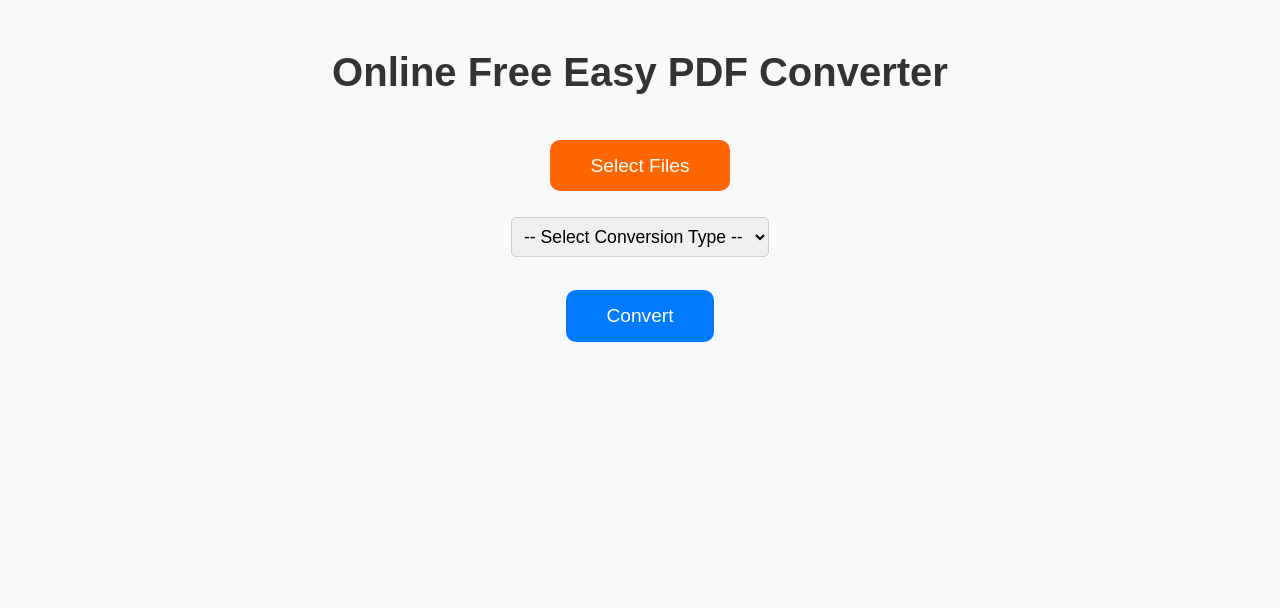
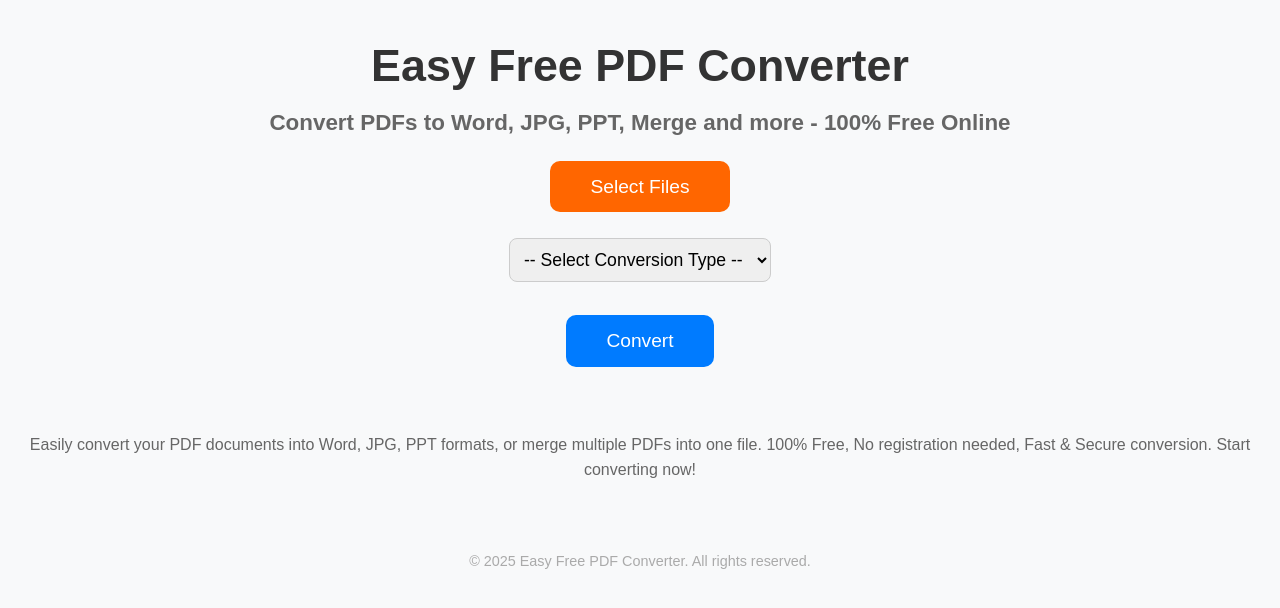
Before and after one commit to guojiajiajia1988/pdf_converter, a Flask app: page / in a window 1280 px wide. Shown: the top 608 px of the page. Run offline with Flask 3, Linux system fonts and the light colour scheme.

Commit message:
Update upload.html

```diff
--- a/templates/upload.html
+++ b/templates/upload.html
@@ -1,28 +1,34 @@
 <!DOCTYPE html>
 <html lang="en">
 <head>
-    <meta name="google-site-verification" content="uCbwUpp9tzw_9LZxBmjAFlzn4NRmUXSF1X7rCS8_JmA" />
     <meta charset="UTF-8">
     <meta name="viewport" content="width=device-width, initial-scale=1.0">
-    <title>Free Online PDF Converter | PDF to Word, Word to PDF, JPG to PDF, Merge PDFs</title>
-    <meta name="description" content="Easily convert PDF to Word, Word to PDF, JPG to PDF, PPT to PDF, and merge PDFs online for free. Fast, secure, and easy to use. No registration needed.">
-    <meta name="keywords" content="PDF converter, PDF to Word, Word to PDF, JPG to PDF, Merge PDFs, Free online converter, Easy PDF tools">
+    <title>Free Online PDF Converter - Easy & Fast</title>
+    <meta name="description" content="Convert PDF to Word, Word to PDF, JPG to PDF, PPT to PDF, Merge PDFs online easily and quickly. 100% free and secure.">
     <link rel="icon" href="/static/favicon.ico" type="image/x-icon">
     <style>
         body {
             background-color: #f8f9fa;
             font-family: 'Arial', sans-serif;
-            text-align: center;
             margin: 0;
             padding: 0;
+            text-align: center;
+        }
+        header {
+            margin-top: 40px;
         }
         h1 {
-            margin-top: 50px;
-            font-size: 2.5rem;
+            font-size: 2.8rem;
             color: #333;
+            margin-bottom: 10px;
+        }
+        h2 {
+            font-size: 1.4rem;
+            color: #666;
+            margin-bottom: 40px;
         }
         .upload-section {
-            margin-top: 60px;
+            margin-top: 30px;
         }
         .btn-upload, .btn-convert {
             padding: 15px 40px;
@@ -43,21 +49,35 @@
         .uploaded-files {
             margin-top: 20px;
             font-size: 1rem;
-            color: #666;
+            color: #555;
         }
         select {
             margin-top: 20px;
             font-size: 1.1rem;
-            padding: 8px;
-            border-radius: 5px;
+            padding: 10px;
+            border-radius: 8px;
             border: 1px solid #ccc;
+        }
+        .description {
+            margin: 50px 20px;
+            font-size: 1rem;
+            color: #666;
+            line-height: 1.6;
+        }
+        footer {
+            margin-top: 50px;
+            padding: 20px;
+            font-size: 0.9rem;
+            color: #aaa;
         }
     </style>
 </head>
-
 <body>
 
-    <h1><b>Online Free Easy PDF Converter</b></h1>
+    <header>
+        <h1><b>Easy Free PDF Converter</b></h1>
+        <h2>Convert PDFs to Word, JPG, PPT, Merge and more - 100% Free Online</h2>
+    </header>
 
     <form action="/upload" method="post" enctype="multipart/form-data" class="upload-section">
         <label for="file-upload" class="btn-upload">Select Files</label>
@@ -80,6 +100,14 @@
         <button type="submit" class="btn-convert">Convert</button>
     </form>
 
+    <div class="description">
+        Easily convert your PDF documents into Word, JPG, PPT formats, or merge multiple PDFs into one file. 100% Free, No registration needed, Fast & Secure conversion. Start converting now!
+    </div>
+
+    <footer>
+        © 2025 Easy Free PDF Converter. All rights reserved.
+    </footer>
+
     <script>
         function showFileNames() {
             const input = document.getElementById('file-upload');
```
